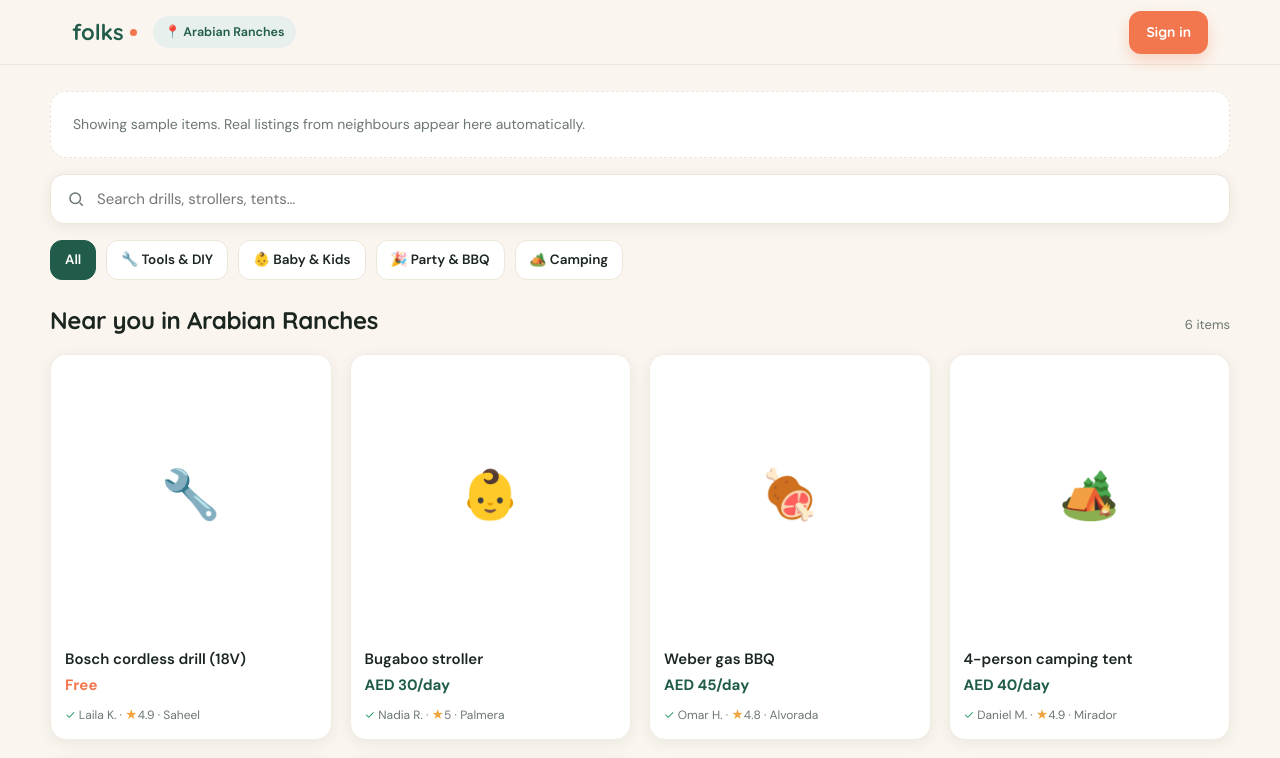
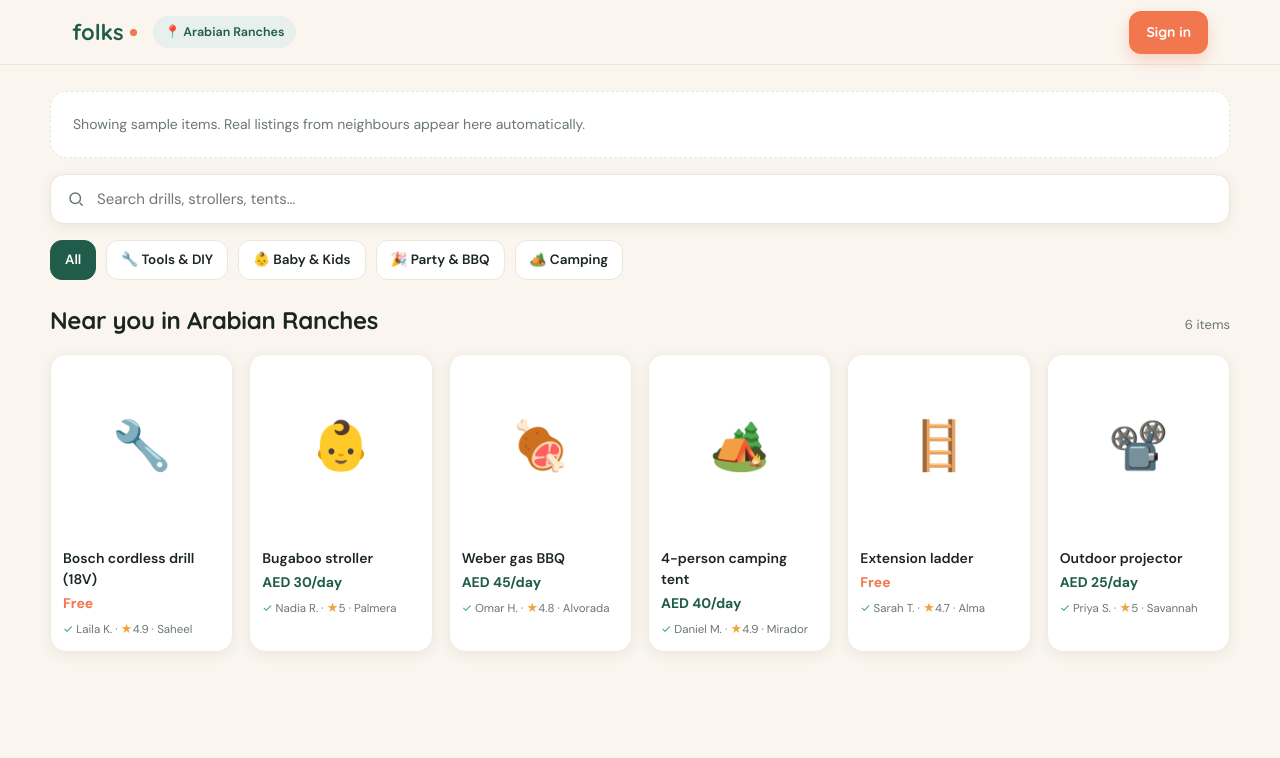
Before and after one commit to radwaawad-droid/folks, a Next.js app: page /browse in a window 1280 px wide. Shown: the top 758 px of the page. Built offline with nearby package versions, Linux system fonts and the light colour scheme; no server answers; the database is empty.

Commit message:
Update globals.css

```diff
--- a/app/globals.css
+++ b/app/globals.css
@@ -43,18 +43,17 @@ a{color:inherit;text-decoration:none}
 .chip.on{background:var(--green);color:#fff;border-color:var(--green)}
 .browse-head{display:flex;align-items:baseline;justify-content:space-between;margin-bottom:16px}
 .browse-head h1{font-size:24px}
-.grid{display:grid;grid-template-columns:repeat(4,1fr);gap:18px}
-@media(max-width:900px){.grid{grid-template-columns:repeat(2,1fr)}}
-@media(max-width:560px){.grid{grid-template-columns:1fr}.nav-search,.locpill{display:none}}
+.grid{display:grid;grid-template-columns:repeat(auto-fill,minmax(175px,1fr));gap:16px}
+@media(max-width:560px){.grid{grid-template-columns:1fr 1fr;gap:12px}.nav-search,.locpill{display:none}}
 .item{background:#fff;border:1px solid var(--line-2);border-radius:16px;overflow:hidden;box-shadow:var(--shadow-sm);
   transition:transform .14s, box-shadow .14s}
 .item:hover{transform:translateY(-3px);box-shadow:var(--shadow)}
 .item .ph{aspect-ratio:1/1;display:flex;align-items:center;justify-content:center;font-size:48px;background:#fff}
-.item .mt{padding:13px 14px 15px}
-.item .t{font-weight:600;font-size:15px}
-.item .p{margin-top:4px;font-weight:700;font-size:15px;color:var(--green)}
+.item .mt{padding:11px 12px 13px}
+.item .t{font-weight:600;font-size:14px}
+.item .p{margin-top:3px;font-weight:700;font-size:14px;color:var(--green)}
 .item .p.free{color:var(--coral)}
-.item .l{margin-top:9px;font-size:12px;color:var(--muted)}
+.item .l{margin-top:7px;font-size:11.5px;color:var(--muted)}
 .star{color:var(--amber)} .vk{color:var(--verify)}
 .ph-tools{background:linear-gradient(140deg,#E7F0EC,#CFE3D8)}
 .ph-baby{background:linear-gradient(140deg,#FBEFE6,#F6DCC8)}
@@ -133,7 +132,7 @@ a{color:inherit;text-decoration:none}
 .stepper li.now::before{content:'●';color:var(--coral)}
 
 /* ---------- photos in cards ---------- */
-.ph-img{width:100%;height:100%;object-fit:contain;padding:12px;box-sizing:border-box;display:block}
+.ph-img{width:100%;height:100%;object-fit:contain;padding:10px;box-sizing:border-box;display:block}
 .ph{overflow:hidden}
 
 /* ---------- nav avatar ---------- */
```
